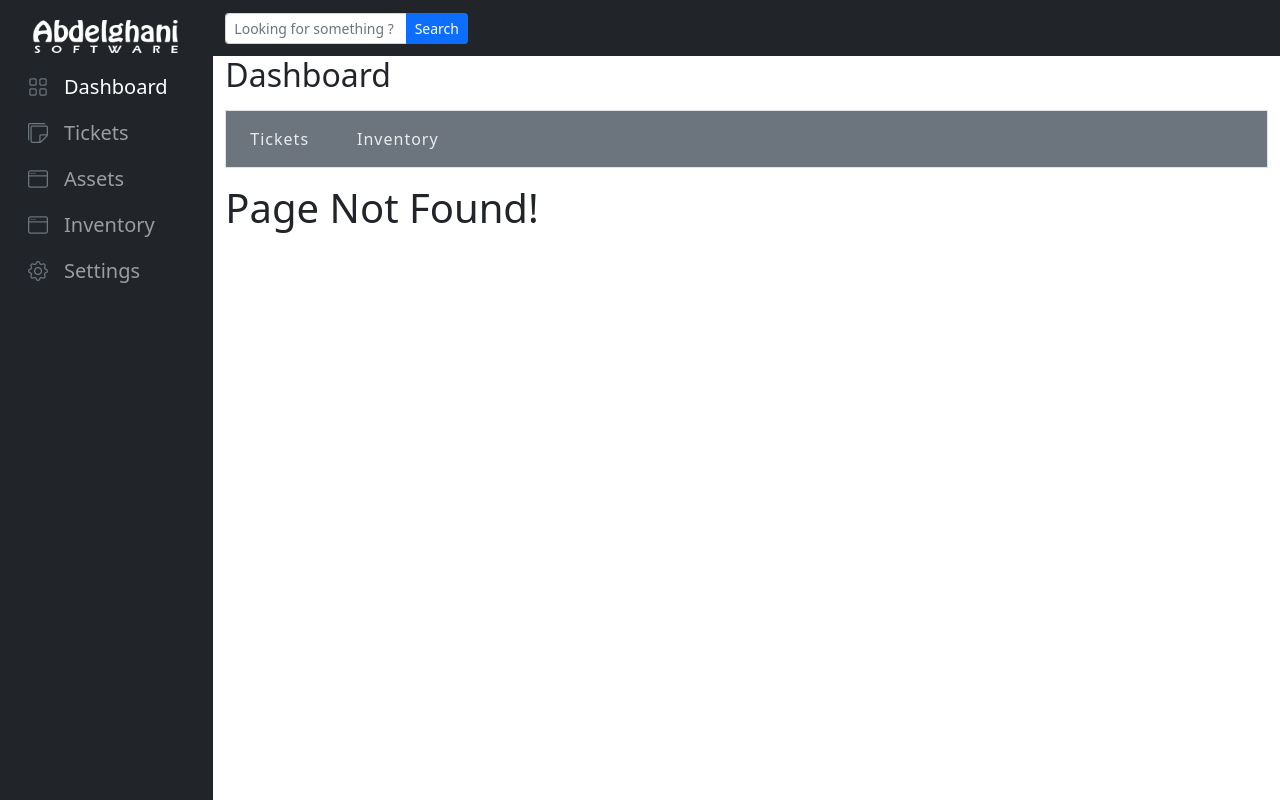
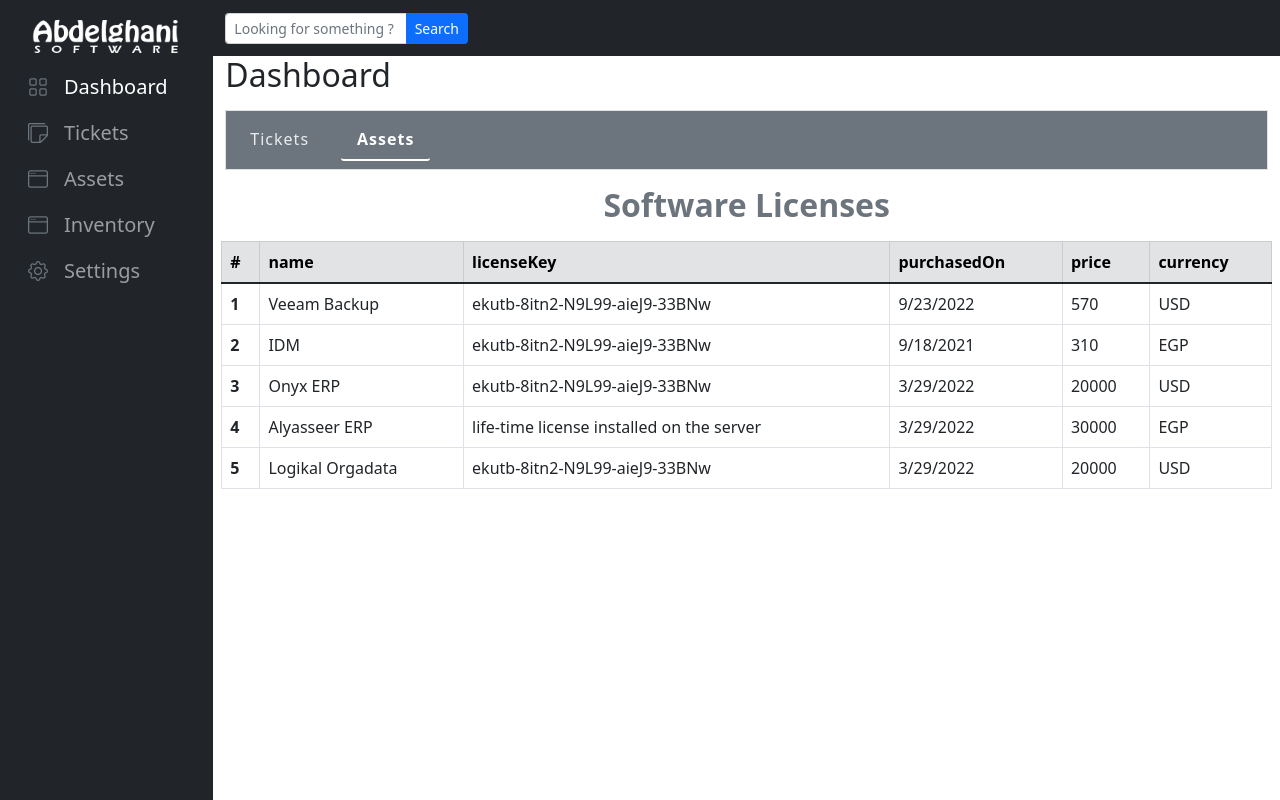
Before and after one commit to Abdelghani-Adel/I.T_Manager, a React (Create React App) app: page /dashboard/assets in a window 1280 px wide. Before the commit this address had no page. Built offline with nearby package versions, Linux system fonts and the light colour scheme.

Commit message:
arranged files hierarchy

```diff
--- a/src/Pages/AssetsPage/AssetsDashboard/AssetsDashboard.js
+++ b/src/Pages/AssetsPage/AssetsDashboard/AssetsDashboard.js
@@ -1,13 +1,10 @@
 import { Fragment } from "react";
-import Table from "../../../Components/UI/Table/Table";
-import AssetsTable from "./AssetsTable";
+import AssetsSoftware from "../AssetsSoftware/AssetsSoftware";
 
 const AssetsDashboard = (props) => {
   return (
     <Fragment>
-      <h2 className="text-center fw-bold text-secondary">Software Licenses</h2>
-      {/* <Table dataArray={dataArray} columns={columns} dataTitle="Assets" /> */}
-      <AssetsTable />
+      <AssetsSoftware />
     </Fragment>
   );
 };
--- a/src/Pages/AssetsPage/AssetsSoftware/AssetsSoftware.js
+++ b/src/Pages/AssetsPage/AssetsSoftware/AssetsSoftware.js
@@ -1,5 +1,13 @@
+import { Fragment } from "react";
+import AssetsSoftwareTable from "./AssetsSoftwareTable/AssetsSoftwareTable";
+
 const AssetsSoftware = (props) => {
-  return <h1>Asset Software</h1>;
+  return (
+    <Fragment>
+      <h2 className="text-center fw-bold text-secondary">Software Licenses</h2>
+      <AssetsSoftwareTable />
+    </Fragment>
+  );
 };
 
 export default AssetsSoftware;
--- a/src/Pages/AssetsPage/AssetsDashboard/AssetsTable.js
+++ b/src/Pages/AssetsPage/AssetsSoftware/AssetsSoftwareTable/AssetsSoftwareTable.js
@@ -1,7 +1,7 @@
 import { useSelector } from "react-redux";
-import Table from "../../../Components/UI/Table/Table";
+import Table from "../../../../Components/UI/Table/Table";
 
-const AssetsTable = (props) => {
+const AssetsSoftwareTable = (props) => {
   const dataArray = useSelector((state) => state.software);
 
   const columns = [
@@ -25,4 +25,4 @@
   );
 };
 
-export default AssetsTable;
+export default AssetsSoftwareTable;
--- a/src/Pages/AssetsPage/AssetsSoftware/SoftwareDetails/SoftwareDetails.js
+++ b/src/Pages/AssetsPage/AssetsSoftware/SoftwareDetails/SoftwareDetails.js
@@ -16,6 +16,7 @@
       </h3>
       <hr className="text-white" />
       <div className="rounded bg-white p-2 mb-2">
+        <h4 className="fw-bold text-center">Information</h4>
         <h4>
           purchased on:{" "}
           <span className="text-primary fw-bold">{software.purchasedOn}</span>
--- a/src/Pages/DashboardPage/DashboardPage.js
+++ b/src/Pages/DashboardPage/DashboardPage.js
@@ -5,7 +5,7 @@
   return (
     <div className="row g-2">
       <h2 className="my-2">Dashboard</h2>
-      <SubNav links={["/dashboard/Tickets", "/dashboard/Inventory"]} />
+      <SubNav links={["/dashboard/Tickets", "/dashboard/Assets"]} />
 
       <DashboardPageRoutes routes={props.routes} />
     </div>
--- a/src/Routes/Routes.js
+++ b/src/Routes/Routes.js
@@ -36,6 +36,12 @@
         exact: true,
         component: (props) => <TicketsDashboard {...props} />,
         routes: [],
+      },
+      {
+        path: "/dashboard/assets",
+        key: "dashboard-tickets",
+        exact: true,
+        component: (props) => <AssetsDashboard {...props} />,
       },
     ],
   },
```
Also changed, not shown: src/Pages/AssetsPage/components/AssetsTable/AssetsTable.js (deleted).
